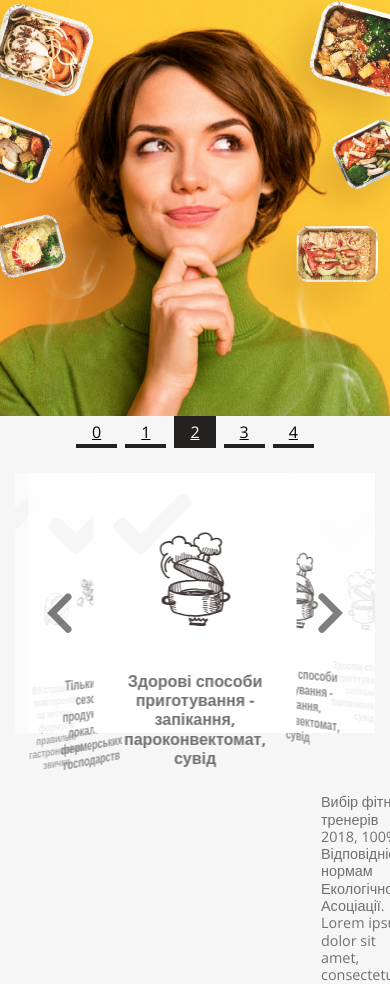
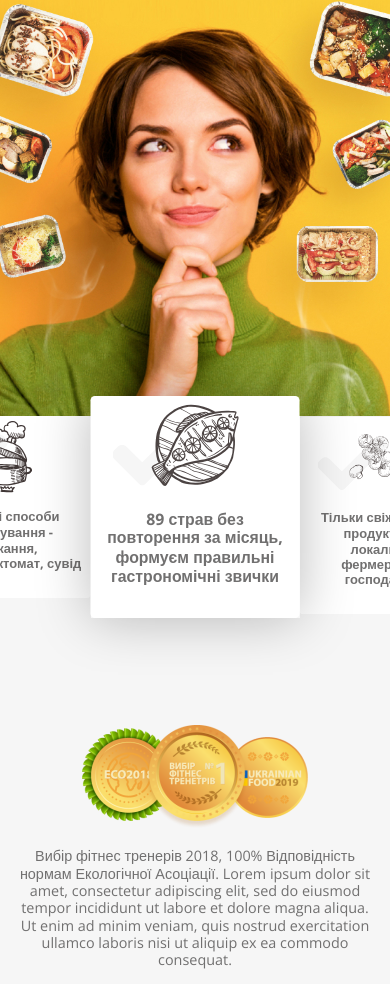
Before and after one commit to nlesyuk/Granola-markup, a website: page app/index.html in a window 390 px wide. Shown: the part 428-1412 px from the top of the page. Drawn offline with nearby package versions, Linux system fonts and the light colour scheme.

Commit message:
#eggs slider - DONE

```diff
--- a/app/index.html
+++ b/app/index.html
@@ -28,7 +28,7 @@
 	<link rel="icon" type="image/png" sizes="32x32" href="img/favicon/favicon-32x32.png">
 	<link rel="icon" type="image/png" sizes="16x16" href="img/favicon/favicon-16x16.png">
 	<link rel="icon" type="image/x-icon" href="img/favicon/favicon.ico">
-	<link rel="manifest" href="img/favicon/site.webmanifest">
+	<!-- <link rel="manifest" href="img/favicon/site.webmanifest"> -->
 
 	<link rel="icon" href="img/favicon/favicon.ico" type="image/x-icon">
 	<link rel="shortcut icon" href="img/favicon/favicon.ico" type="image/x-icon">
@@ -70,13 +70,6 @@
 		integrity="sha256-6hqHMqXTVEds1R8HgKisLm3l/doneQs+rS1a5NLmwwo=" crossorigin="anonymous" />
 
 	<link href="https://fonts.googleapis.com/css2?family=Open+Sans:wght@400;600;700;800&display=swap" rel="stylesheet">
-
-
-
-	<!-- <link rel="stylesheet" href="https://cdnjs.cloudflare.com/ajax/libs/materialize/1.0.0/css/materialize.min.css"> -->
-	<!-- <link href="https://cdnjs.cloudflare.com/ajax/libs/slick-carousel/1.8.1/slick.min.css" rel="stylesheet" /> -->
-	<!-- <link rel="stylesheet" href="libs/Cross-browser-3D-Rotator-Plugin-For-jQuery-rollingslider-js/style/index.css"> -->
-	<link rel="stylesheet" href="libs/jquery-flipster-master/dist/jquery.flipster.min.css">
 </head>
 
 <body>
@@ -606,12 +599,12 @@
 			</div>
 		</div>
 
-		<!-- <div class="parallax-scene" id="scene">
+		<div class="parallax-scene" id="scene">
 			<div class="paralax layer1" data-depth="0.1"></div>
 			<div class="paralax layer2" data-depth="0.2"></div>
 			<div class="paralax layer3" data-depth="0.3"></div>
 			<div class="paralax layer4" data-depth="0.5"></div>
-		</div> -->
+		</div>
 
 	</section>
 
@@ -622,7 +615,28 @@
 			<div class="row">
 				<div class="col">
 
-					<div id="slid">
+					<ul class="eggs__list">
+						<li class="i1">
+							<img src="img/eggs__icon1.svg" alt="" class="eggs__icons" loading="lazy">
+							<p class="eggs__text1">89 страв без повторення за місяць,
+								формуєм правильні гастрономічні
+								звички
+							</p>
+						</li>
+						<li class="i2">
+							<img src="img/eggs__icon2.svg" alt="" class="eggs__icons" loading="lazy">
+							<p class="eggs__text1">Тільки свіжі сезонні продукти від локальних фермерських
+								господарств
+							</p>
+						</li>
+						<li class="i3">
+							<img src="img/eggs__icon3.svg" alt="" class="eggs__icons" loading="lazy">
+							<p class="eggs__text1">Здорові способи приготування - запікання, пароконвектомат, сувід
+							</p>
+						</li>
+					</ul>
+
+					<!-- <div id="slid">
 						<ul class="eggs__list flip-items">
 							<li>
 								<img src="img/eggs__icon1.svg" alt="" class="eggs__icons" loading="lazy">
@@ -653,7 +667,8 @@
 								</p>
 							</li>
 						</ul>
-					</div>
+					</div> -->
+
 					<p class="eggs__text2">
 						<img src="img/certify.png" alt="" loading="lazy">
 						Вибір фітнес тренерів 2018, 100% Відповідність нормам Екологічної Асоціації. Lorem ipsum dolor
@@ -1351,12 +1366,6 @@
 	<script src="https://cdnjs.cloudflare.com/ajax/libs/OwlCarousel2/2.3.4/owl.carousel.min.js"
 		integrity="sha256-pTxD+DSzIwmwhOqTFN+DB+nHjO4iAsbgfyFq5K5bcE0=" crossorigin="anonymous"></script>
 	<script src="https://cdnjs.cloudflare.com/ajax/libs/parallax/3.1.0/parallax.min.js"></script>
-	<!-- <script src="https://cdnjs.cloudflare.com/ajax/libs/materialize/1.0.0/js/materialize.min.js"></script> -->
-
-
-	<!-- <script src="https://cdnjs.cloudflare.com/ajax/libs/slick-carousel/1.8.1/slick.min.js"></script>
-	<script
-		src="libs/Cross-browser-3D-Rotator-Plugin-For-jQuery-rollingslider-js/script/jquery.rollingslider.js"></script>-->
 	<script src="libs/jquery.maskedinput.js"></script>
 	<script src="libs/jquery-flipster-master/dist/jquery.flipster.min.js"></script>
 	<script src="js/common.js"></script>
--- a/app/js/common.js
+++ b/app/js/common.js
@@ -12,14 +12,11 @@ $('.scroll').bind('click.smoothscroll',function (e) {
 	});
 });
 
-		$("#slid").flipster({
-			// itemContainer: 'eggs__list',
-			// itemSelector: 'li',
-			style: 'carousel',
-			spacing: -0.5,
-			nav: true,
-			buttons: true,
-		});
+//
+$(document).on('click', '.header__btn', function(){
+	window.location.href = window.location.href + 'order.html'
+})
+
 
 // MAIN PAGE
 var mainPage = document.getElementById('first')
@@ -70,7 +67,8 @@ if( mainPage ) {
 	// lg >992
 	if ( window.innerWidth > 992 ) {
 		// top paralax
-		// new Parallax(document.getElementById('scene'));
+		var scene = document.getElementById('scene');
+		var parallaxInstance = new Parallax(scene);
 	}
 	// md0 <992
 	if ( window.innerWidth < 992 ) {
@@ -134,73 +132,23 @@ if( mainPage ) {
 
 
 		// slider
-		// $('.eggs__list').addClass('owl-carousel');
-		// $('.eggs__list').owlCarousel({
-		// 	loop: true,
-		// 	nav: false,
-		// 	autoplay: false,
-		// 	autoWidth: true,
-		// 	center: true,
-		// 	autoplayTimeout: 99000,
-		// 	margin: 10,
-		// 	items: 1,
-		// 	dots: true,
-		// 	responsiveClass: true,
-		// 	responsive: {
-		// 		0: {
-		// 			stagePadding: 25,
-		// 			margin: 10
-		// 		},
-		// 		556: {
-		// 			stagePadding: 40
-		// 		},
-		// 		768: {
-		// 			//stagePadding: 100,
-		// 			stagePadding: 0
-		// 		},
-		// 		// breakpoint from 992 up
-		// 		992: {
-		// 			items: 1,
-		// 			margin: 30,
-		// 		}
-		// 	}
-		// });
-		// console.log('test')
-		// $(".eggs__list").flipster({
-		// 	itemContainer: 'eggs__list',
-		// 	itemSelector: 'li',
-		// 	start: 'center',
-		// });
-
-	} else if (window.innerWidth < 768) {
-		$('.eggs__list').addClass(' owl-carousel')
-		$('.eggs__list').owlCarousel({
-			loop: false,
-			nav: false,
-			autoplay: false,
-			autoplayTimeout: 99000,
-			margin: 20,
-			dots: true,
-			responsiveClass: true,
-			// items: 3,
-			responsive: {
-				0: {
-					items: 1,
-					stagePadding: 25,
-					margin: 10
-				},
-				556: {
-					items: 3,
-					stagePadding: 50,
-					margin: 5
-				},
-				992: {
-					items: 3
+		$('.eggs__list').addClass('owl-carousel');
+		$(".eggs__list").owlCarousel({
+			center: true,
+			autoWidth: true,
+			stagePadding: 0,
+			items:1,
+			loop:true,
+			margin:0,
+			responsive:{
+				0:{
+					items:1
 				}
 			}
 		});
+
+
 	}
-
 
 }
 // SALE PAGE
--- a/app/sass/style.sass
+++ b/app/sass/style.sass
@@ -1707,19 +1707,29 @@ footer
 
 
 	#eggs
-		// .eggs__list
-		// 	display: block
-		// 	margin-top: 0px
-		// 	margin-bottom: 60px
-		// 	.owl-stage
-		// 		//padding-left: 0px!important
-		// 		.owl-item
-		// 			transofrm: translate
 		.eggs__list
+			margin-top: -115px
+			.owl-stage
+				padding: 90px 0
+				.owl-item
+					&.active.center
+						transform: scale(1.25)
+						z-index: 999
+						box-shadow: 0px 0px 48px rgba(0, 0, 0, 0.28)
+						li
+							transform: scale(1) !important
+						& + .owl-item.active + .owl-item
+							opacity: 0
+					li
+						transform: scale(.8)!important
+						width: 220px
+						// width: 120%
+						min-height: 220px
+						// height: 120%
 			li
 				width: 100%
 				// min-height: 335px
-				padding: 15px 10px
+				padding: 5px 10px
 				display: flex
 				flex-direction: column
 				align-items: space-between
@@ -1732,22 +1742,27 @@ footer
 					.eggs__icons
 						margin-bottom: 18px
 				.eggs__icons
-					width: 120px
-					height: 150px
+					width: 100px
+					height: 100px
 					margin-bottom: 20px
 					z-index: 5
 				.eggs__text1
 					font: bold 1rem/1.2 $font
 					text-align: center
-
-
+					padding-bottom: 25px
 
 
 		.eggs__text2
+			margin-top: -50px
+			display: flex
+			flex-wrap: wrap
+			justify-content: center
 			font: .9rem/1.2 $font
+			text-align: center
 			img
 				max-width: 226px
-				margin-right: 80px
+				margin-right: 00px
+				margin-bottom: 18px
 
 
 
@@ -2113,42 +2128,6 @@ footer
 					display: block
 					width: 100%
 					max-width: 100%
-
-
-
-	#eggs
-		.eggs__list
-			margin-top: -41px
-			margin-bottom: 60px
-			li
-				width: 100%
-				padding: 31px
-				&:before
-					content: url(../img/checked.svg)
-					position: absolute
-					top: 20px
-					left: 20px
-					z-index: 2
-				&:nth-child(1) .eggs__icons
-					margin-bottom: 38px
-				&:nth-child(2)
-					padding: 31px 10px
-					.eggs__icons
-						margin-bottom: 28px
-				&:nth-child(3) .eggs__icons
-					margin-bottom: 18px
-				.eggs__icons
-					width: 50%
-					margin: 0 auto
-					margin-bottom: 20px
-				.eggs__text1
-					font: bold 1rem/1.2 $font
-		.eggs__text2
-			font: .9rem/1.2 $font
-			img
-				max-width: 226px
-				margin-right: 80px
-
 
 
 
@@ -2419,6 +2398,51 @@ footer
 
 
 
+	#eggs
+		.eggs__list
+			margin-top: -100px
+			.owl-stage
+				padding: 90px 0
+				.owl-item
+					&.active.center
+						transform: scale(1.25)
+						z-index: 999
+						box-shadow: 0px 0px 48px rgba(0, 0, 0, 0.28)
+						& + .owl-item.active + .owl-item
+							opacity: 0
+						li
+							transform: scale(1) !important
+					li
+						transform: scale(.9)!important
+						width: 180px
+						// width: 120%
+						min-height: 180px
+						// height: 120%
+			li
+				width: 100%
+				// min-height: 335px
+				padding: 5px 10px
+				display: flex
+				flex-direction: column
+				align-items: space-between
+				&:before
+					top: 20px
+					left: 20px
+				&:nth-child(1),
+				&:nth-child(2),
+				&:nth-child(3)
+					.eggs__icons
+						margin-bottom: 18px
+				.eggs__icons
+					width: 80px
+					height: 80px
+					margin-bottom: 20px
+					z-index: 5
+				.eggs__text1
+					font: bold .9rem/1.2 $font
+					text-align: center
+					padding-bottom: 25px
+
 
 
 // xs
@@ -2800,6 +2824,53 @@ footer
 
 
 
+	#eggs
+		.eggs__list
+			width: calc(100% + 30px)
+			margin-left: -15px
+			margin-top: -100px
+			.owl-stage
+				padding: 90px 0
+				.owl-item
+					&.active.center
+						transform: scale(1.25)
+						z-index: 999
+						box-shadow: 0px 0px 48px rgba(0, 0, 0, 0.28)
+						& + .owl-item.active + .owl-item
+							opacity: 0
+						li
+							transform: scale(1) !important
+					li
+						transform: scale(.9)!important
+						width: 180px
+						// width: 120%
+						min-height: 180px
+						// height: 120%
+			li
+				width: 100%
+				// min-height: 335px
+				padding: 5px 10px
+				display: flex
+				flex-direction: column
+				align-items: space-between
+				&:before
+					top: 20px
+					left: 20px
+				&:nth-child(1),
+				&:nth-child(2),
+				&:nth-child(3)
+					.eggs__icons
+						margin-bottom: 18px
+				.eggs__icons
+					width: 80px
+					height: 80px
+					margin-bottom: 20px
+					z-index: 5
+				.eggs__text1
+					font: bold .9rem/1.2 $font
+					text-align: center
+					padding-bottom: 25px
+
 // xs for iphoneX
 @media (width: 375px) and (height: 812px)
 	#first
@@ -2912,6 +2983,53 @@ footer
 						margin-bottom: 18px
 
 
+
+	#eggs
+		.eggs__list
+			width: calc(100% + 30px)
+			margin-left: -15px
+			margin-top: -100px
+			.owl-stage
+				padding: 90px 0
+				.owl-item
+					&.active.center
+						transform: scale(1.1)
+						z-index: 999
+						box-shadow: 0px 0px 48px rgba(0, 0, 0, 0.28)
+						& + .owl-item.active + .owl-item
+							opacity: 0
+						li
+							transform: scale(1) !important
+					li
+						transform: scale(.9)!important
+						width: 190px
+						// width: 120%
+						min-height: 150px
+						// height: 120%
+			li
+				width: 100%
+				// min-height: 335px
+				padding: 5px 10px
+				display: flex
+				flex-direction: column
+				align-items: space-between
+				&:before
+					top: 20px
+					left: 20px
+				&:nth-child(1),
+				&:nth-child(2),
+				&:nth-child(3)
+					.eggs__icons
+						margin-bottom: 18px
+				.eggs__icons
+					width: 80px
+					height: 80px
+					margin-bottom: 20px
+					z-index: 5
+				.eggs__text1
+					font: bold .9rem/1.2 $font
+					text-align: center
+					padding-bottom: 25px
 
 // xs for iphone5
 @media (max-width: 374.98px)
```
Also changed, not shown: app/order.html (+215 -99 lines), app/css/style.min.css.
